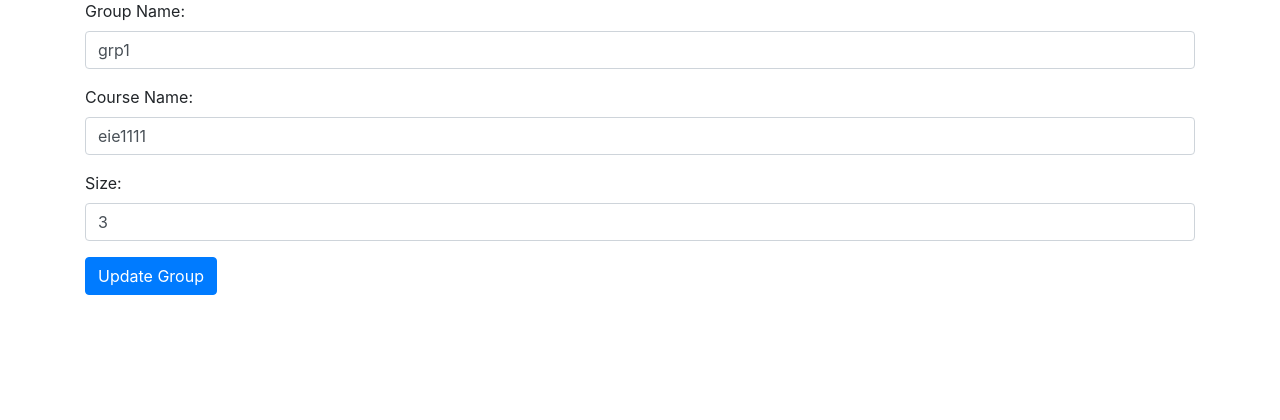
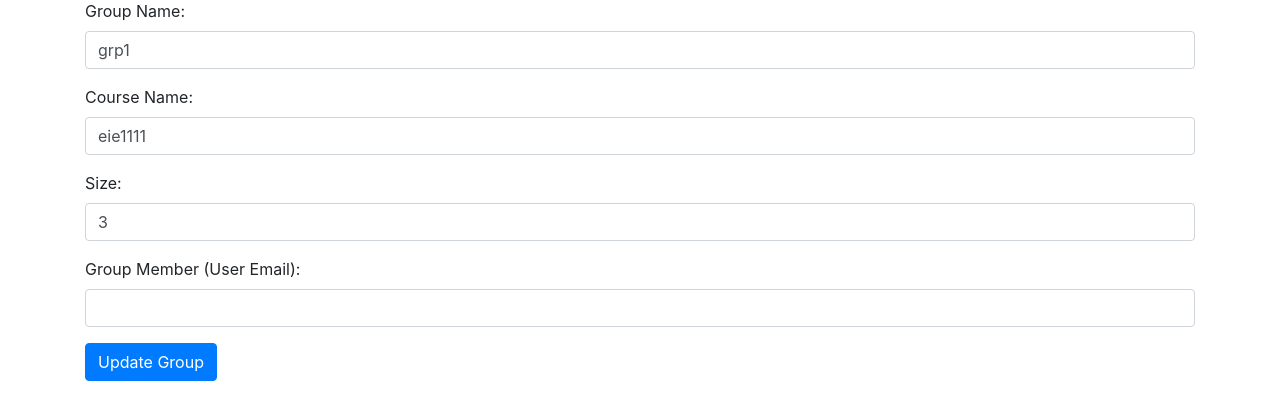
Before and after one commit to tomtang0224/test4pm, a PHP site: page /edit_group_form.php?id=1 in a window 1280 px wide. Shown: the part 119-539 px from the top of the page. Run offline with PHP 8.4, Linux system fonts and the light colour scheme; a user stored in the database is signed in; data comes from the database, SQL or seed files in the repository; data that the repository does not hold is empty.

Commit message:
07-12-2023 1:33am

```diff
--- a/edit_group_form.php
+++ b/edit_group_form.php
@@ -49,6 +49,10 @@
                 <label for="size">Size:</label>
                 <input type="number" class="form-control" name="size" value="<?php echo $group['size']; ?>" required>
             </div>
+            <div class="form-group">
+                <label for="group_member">Group Member (User Email):</label>
+                <input type="text" class="form-control" name="group_member" value="<?php echo $group['group_member']; ?>" required>
+            </div>
             <button type="submit" class="btn btn-primary">Update Group</button>
         </form>
     </div>
```
